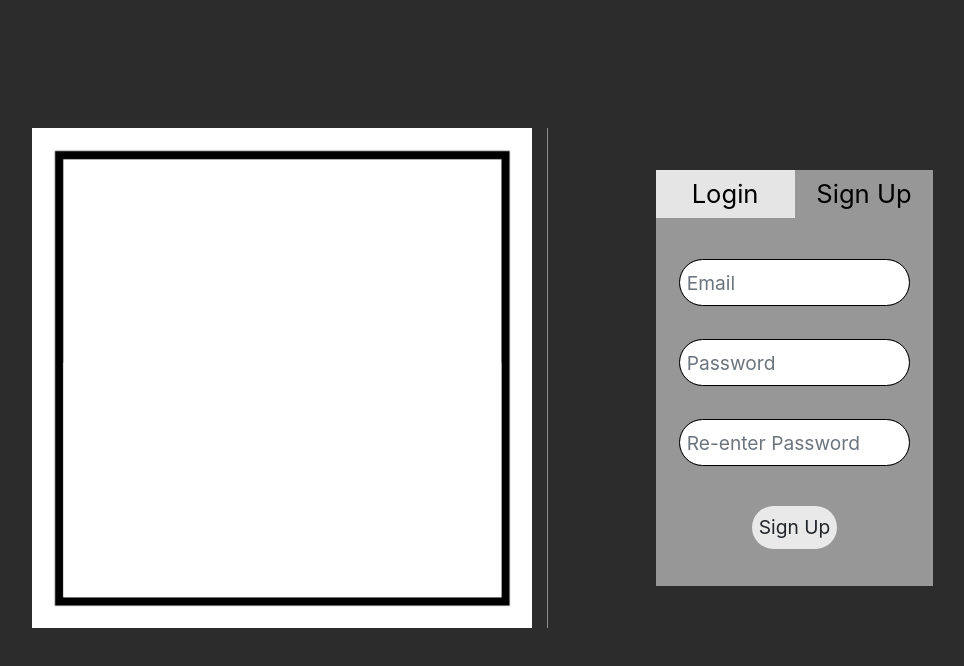
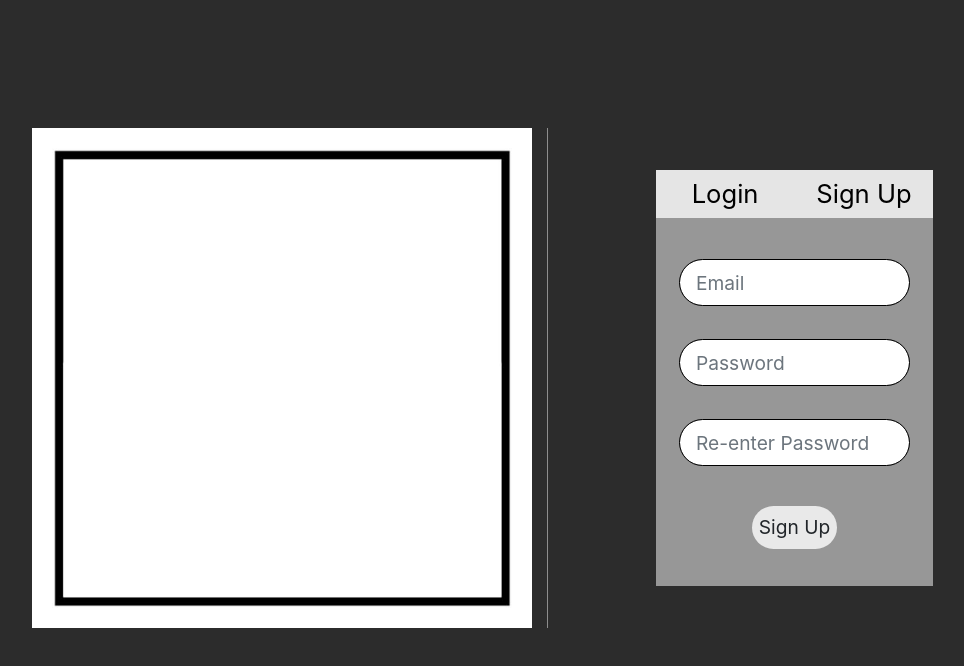
Before and after one commit to jinyung2/Crypto-Tracker, a React (Create React App) app in the folder frontend/: page /signup in a window 1280 px wide. Shown: the top 666 px of the page, without its empty margins (111-1075 px from the left). Built offline with nearby package versions, Linux system fonts and the light colour scheme.

Commit message:
changed component structure in signuplogin, using Route to handle dynamic component loading

```diff
--- a/frontend/src/App.js
+++ b/frontend/src/App.js
@@ -1,13 +1,13 @@
 import { BrowserRouter, Switch, Route } from 'react-router-dom';
-import SignUpPage from "./Pages/SignUpPage/SignUpPage";
+import SignUpLogIn from "./Pages/SignUpLogIn/SignUpLogIn";
 import './App.css';
 
 function App() {
   return (
     <BrowserRouter>
       <Switch>
-        <Route path="/signup">
-          <SignUpPage />
+        <Route path="">
+          <SignUpLogIn />
         </Route>
       </Switch>
     </BrowserRouter>
--- /dev/null
+++ b/frontend/src/Pages/SignUpLogIn/SignUp.js
@@ -0,0 +1,15 @@
+import React from 'react'
+
+function Signup(props) {
+
+    return (
+        <form id="signUpForm">
+            <input className="form-control form-control-lg signUpInput" type="text" name="email" placeholder="Email" onChange={props.handleChange} /><br />
+            <input className="form-control form-control-lg signUpInput" type="password" name="password" onChange={props.handleChange} placeholder="Password" /><br />
+            <input className="form-control form-control-lg signUpInput" type="password" name="repassword" onChange={props.handleChange} placeholder="Re-enter Password" /><br />
+            <input className="btn signUpSubmit" type="button" value="Sign Up" onClick={props.submitForm} />
+        </form>
+    )
+}
+
+export default Signup;
--- a/frontend/src/Pages/SignUpPage/SignUpPage.css
+++ b/frontend/src/Pages/SignUpLogIn/SignUpLogIn.css
@@ -37,7 +37,7 @@
     border-radius: 100px;
     border: 1px solid #000000;
     width: 100%;
-    padding: 3%;
+    padding: 3% 7%;
     font-size: 120%;
 }
 
--- a/frontend/src/Pages/SignUpPage/SignUpPage.js
+++ b/frontend/src/Pages/SignUpLogIn/SignUpLogIn.js
@@ -1,18 +1,20 @@
-import "./SignUpPage.css";
+import "./SignUpLogIn.css";
 import { Container, Row, Col } from "react-bootstrap";
-import { Link } from "react-router-dom";
+import { Link, Route } from "react-router-dom";
 import { useState } from "react";
 import logo from '../../assets/square.jpg';
+import Signup from './SignUp';
 
 function LoginSignUp() {
-    const [up, setUP] = useState(
-
-        {
+    const [up, setUP] = useState({
             email: "",
             password: "",
             reEnterPass: ""
-        }
-    )
+        })
+    const [loginCred, setLoginCred] = useState({
+        email: "",
+        password: ""
+    })
 
     //assigns username and password values to "up" variable
     function handleChange(event) {
@@ -45,10 +47,9 @@ function LoginSignUp() {
         else if (up.password !== up.reEnterPass) {
             alert("Passwords do not match. Please re-enter passwords.");
         }
+        console.log(up);
         //else then no errors and add to database and redirect user to dashbaord
     }
-
-    console.log(up);
 
     return (
         <body id="signUpLogin">
@@ -60,14 +61,12 @@ function LoginSignUp() {
                     <Col>
                         <div className="nav-buttons">
                             <Link id="loginLink" to="/login"><button className="lsButton">Login</button></Link>
-                            <button id="signUpBtn" className="lsButton active">Sign Up</button>
+                            <Link id="signUpBtn" to="/signup"><button className="lsButton">Sign Up</button></Link>
                         </div>
-                        <form id="signUpForm">
-                            <input className="form-control form-control-lg signUpInput" type="text" name="email" placeholder="Email" onChange={handleChange} /><br />
-                            <input className="form-control form-control-lg signUpInput" type="password" name="password" onChange={handleChange} placeholder="Password" /><br />
-                            <input className="form-control form-control-lg signUpInput" type="password" name="repassword" onChange={handleChange} placeholder="Re-enter Password" /><br />
-                            <input className="btn signUpSubmit" type="button" value="Sign Up" onClick={submitForm} />
-                        </form>
+                        <Route path="/signup">
+                            <Signup handleChange={handleChange} submitForm={submitForm}></Signup>
+                        </Route>
+                        <Route path="/login">TEST2</Route>
                     </Col>
                 </Row>
             </Container>
```
Also changed, not shown: frontend/src/Pages/SignUpLogIn/LogIn.css (added), frontend/src/Pages/SignUpLogIn/LogIn.js (added), frontend/src/Pages/SignUpLogIn/SignUp.css (added).
